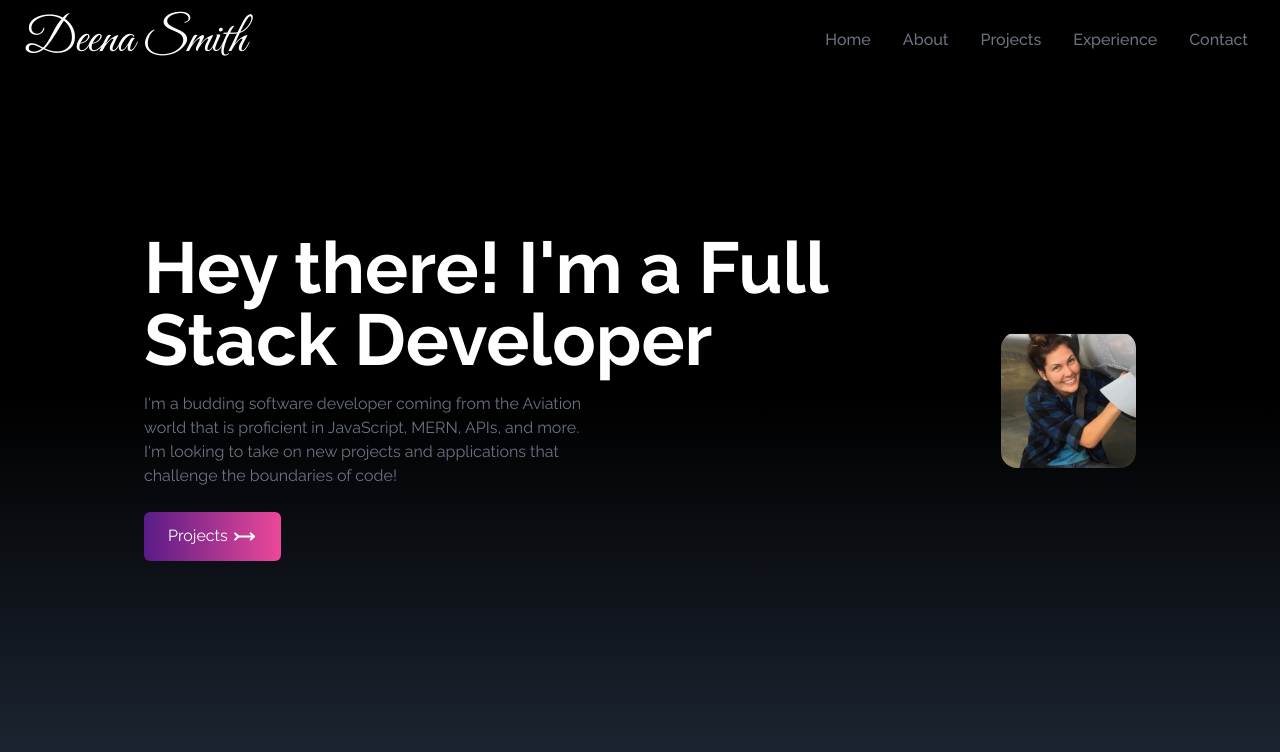
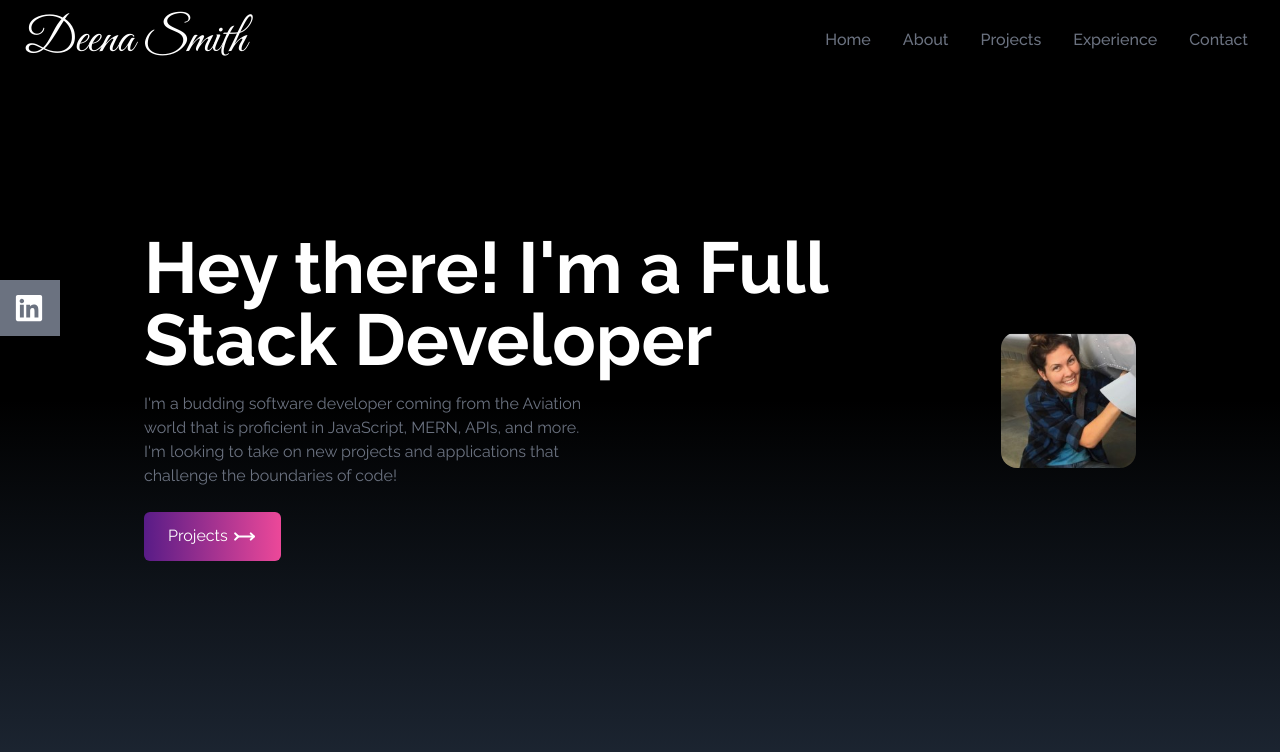
Before and after one commit to DeenaSmith/personal_portfolio_REACT, a React (Create React App) app: page / in a window 1280 px wide. Shown: the top 752 px of the page. Built offline with nearby package versions, Linux system fonts and the light colour scheme.

Commit message:
linkedin tab added to homepage and styled, other tabs started

```diff
--- a/src/App.js
+++ b/src/App.js
@@ -2,6 +2,7 @@
 import React from 'react';
 import Home from "./components/Home"
 import NavBar from "./components/NavBar"
+import SocialLinks from './components/SocialLinks';
 
 
 function App() {
@@ -9,6 +10,8 @@
     <div>
       <NavBar />
       <Home />
+
+      <SocialLinks />
     </div>
   )
 };
--- /dev/null
+++ b/src/components/SocialLinks.jsx
@@ -0,0 +1,69 @@
+
+import React from 'react'
+import { FaGithub, FaLinkedin } from "react-icons/fa";
+import { HiOutlineMail } from "react-icons/hi";
+import { BsFillPersonLinesFill } from "react-icons/bs";
+
+
+const SocialLinks = () => {
+    const links = [
+        {
+            id:1,
+            child: (
+                <>
+                LinkedIn <FaLinkedin size={30} />
+                </>
+            ),
+            href: 'https://www.linkedin.com/in/deena-smith-481b86a9/',
+            style:'rounded-tr-md'
+        },
+        {
+            id:2,
+            child: (
+                <>
+                GitHub <FaGithub size={30} />
+                </>
+            ),
+            href: 'https://www.linkedin.com/in/deena-smith-481b86a9/',
+            style:'rounded-tr-md'
+        },
+        {
+            id:1,
+            child: (
+                <>
+                LinkedIn <FaLinkedin size={30} />
+                </>
+            ),
+            href: 'https://www.linkedin.com/in/deena-smith-481b86a9/',
+            style:'rounded-tr-md'
+        },
+        {
+            id:1,
+            child: (
+                <>
+                LinkedIn <FaLinkedin size={30} />
+                </>
+            ),
+            href: 'https://www.linkedin.com/in/deena-smith-481b86a9/',
+            style:'rounded-tr-md'
+        },
+    ]
+
+
+    return (
+        <div className="flex-col top-[35%] left-0 fixed">
+            <ul>
+                <li className="flex justify-between items-center w-40 h-14 px-4 ml-[-100px] hover_ml-[-10px] hover:rounded-md duration-300 bg-gray-500">
+                    <a href=""
+                        className="flex justify-between items-center w-full text-white">
+                        <>
+                        LinkedIn <FaLinkedin size={30}/>
+                        </>
+                    </a>
+                </li>
+            </ul>
+        </div>
+    )
+}
+
+export default SocialLinks
```
Also changed, not shown: src/App.css (deleted, +0 -38 lines).
